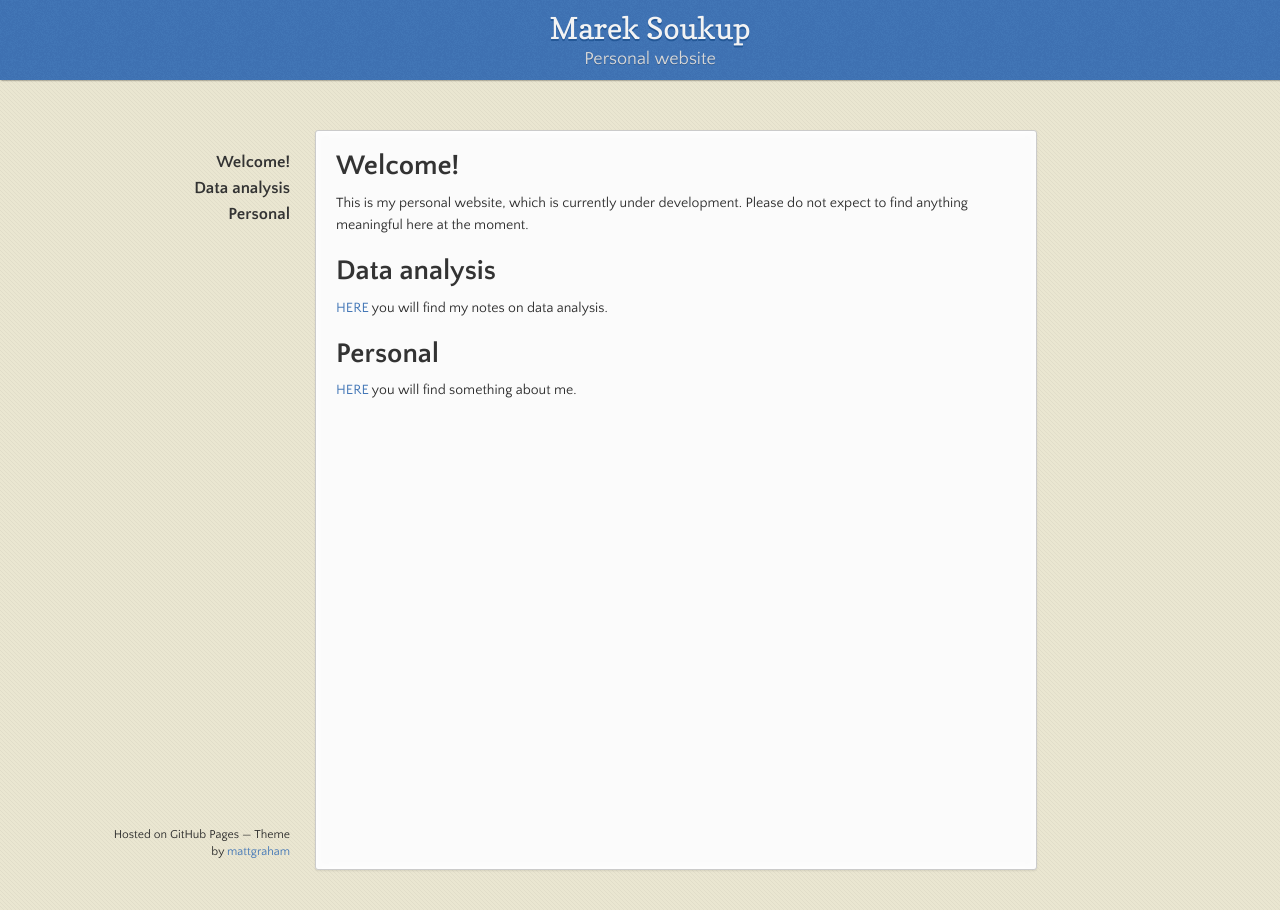
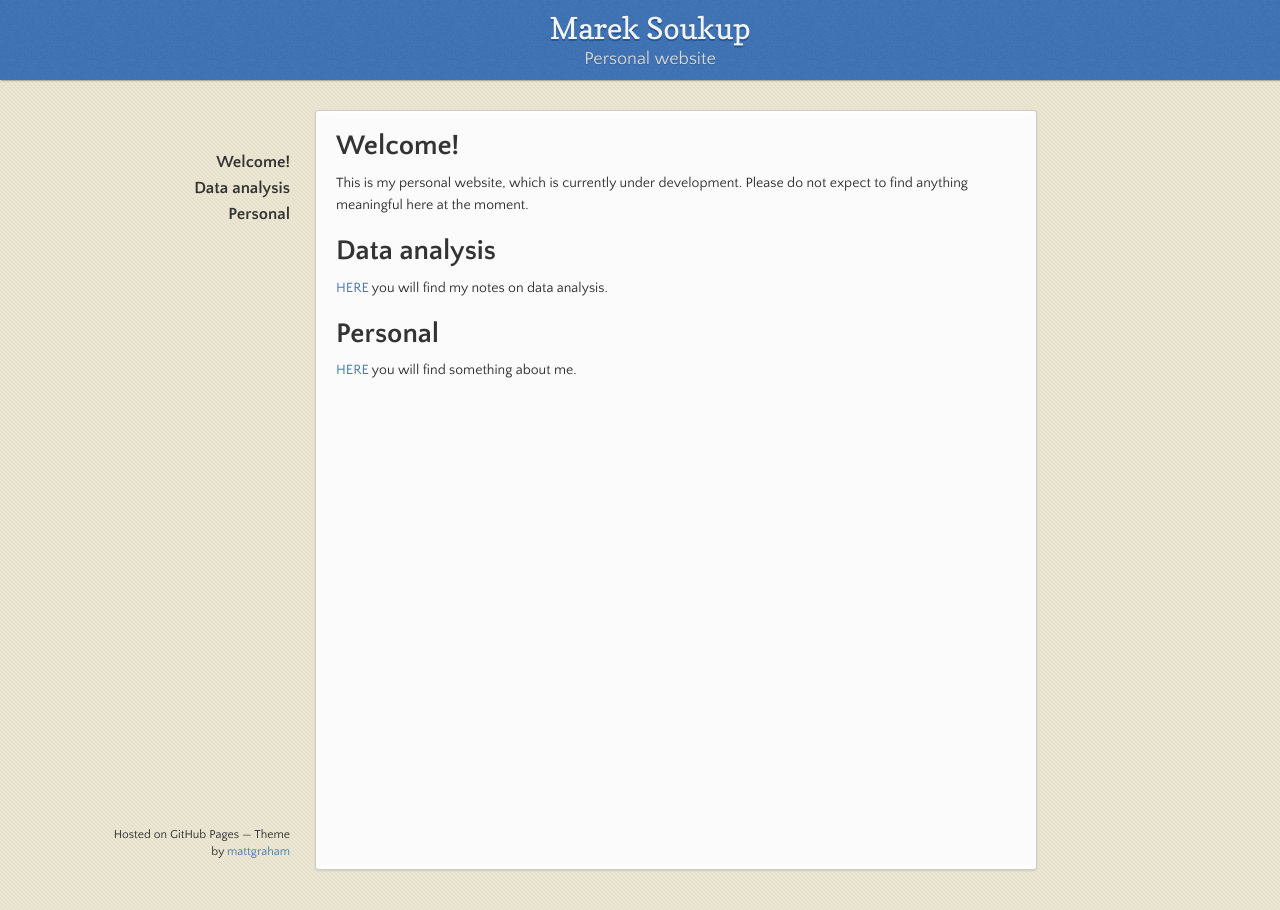
Before and after one commit to soukupmarek-edin/soukupmarek-edin.github.io, a Jekyll site: the page built from index.md, in a window 1280 px wide. Built offline with Jekyll 4.4.1, drawn with Linux system fonts in a browser that asks for light colours; Markdown is read by kramdown in place of the engine named in the settings; our own code applies the rules of GitHub Pages for plain Markdown files.

Commit message:
Update jekyll-theme-leap-day.scss

```diff
--- a/_sass/jekyll-theme-leap-day.scss
+++ b/_sass/jekyll-theme-leap-day.scss
@@ -274,7 +274,7 @@ section {
   width:680px;
   padding: 20px 20px 50px 20px;
   margin: 10px 0;
-  margin-top: 130px;
+  margin-top: 110px;
   position:relative;
   background: #fbfbfb;
   border-radius: 3px;
```
